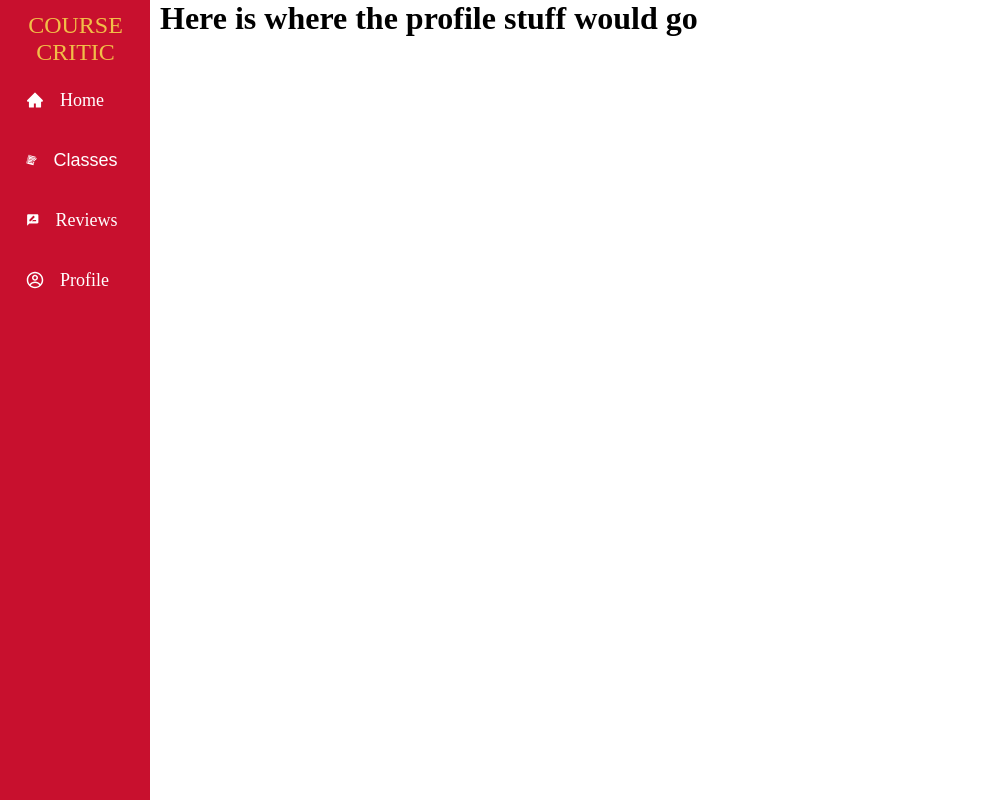
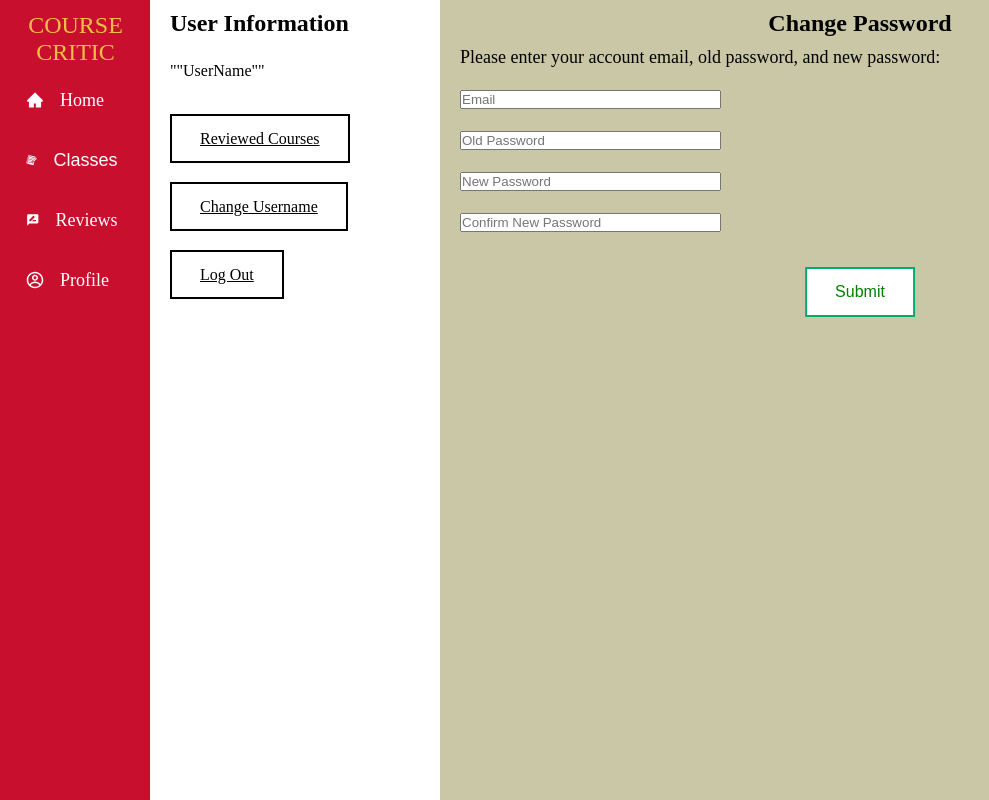
Before and after one commit to Drake-Dodson/course-critic, a React (Create React App) app in the folder 319-course-critic-ui/: page /profile in a window 1280 px wide. Shown: the top 800 px of the page, without its empty margins (0-989 px from the left). Built offline with nearby package versions, Linux system fonts and the light colour scheme.

Commit message:
profile page done

```diff
--- a/319-course-critic-ui/src/pages/CourseReviews.js
+++ b/319-course-critic-ui/src/pages/CourseReviews.js
@@ -12,6 +12,7 @@ function CourseReviews() {
             </head>
 
             <body>
+
                 <div className='center_text'>
                     <h1>
                         Course Reviews for [COMS 319]
@@ -53,6 +54,10 @@ function CourseReviews() {
                     <p>Grade: A-</p>
                     <p>Comment: bla bla bla</p>
                 </div>
+
+                <div className='review_button'>
+                    <a class="btn btn-primary" href="/create_review">Create Review</a>
+                </div>
             </body>
         </html>
     )
--- /dev/null
+++ b/319-course-critic-ui/src/pages/Profile.css
@@ -0,0 +1,58 @@
+/*
+{
+    box-sizing: border-box;
+}
+*/
+
+/* Set additional styling options for the columns */
+
+  /* Create two unequal columns that floats next to each other */
+  .column {
+    float: left;
+    padding: 10px;
+    height: 1000px; /* Should be removed. Only for demonstration */
+  }
+
+  .left {
+    width: 25%;
+  }
+
+  .right {
+    background-color: #CAC7A7;
+    width: 75%;
+  }
+
+  /* Clear floats after the columns */
+  .row:after {
+    content: "";
+    display: table;
+    clear: both;
+  }
+
+  .center_text {
+    text-align:center;
+  }
+
+  .input {
+    font-size: large;
+    padding: 10px;
+}
+
+.container {
+  height: 100px;
+  position: relative;
+}
+
+.center {
+  margin: 0;
+  position: absolute;
+  top: 50%;
+  left: 50%;
+  -ms-transform: translate(-50%, -50%);
+  transform: translate(-50%, -50%);
+}
+
+.buttons {
+    padding-top: 25px;
+    padding-bottom: 25px;
+}
--- a/319-course-critic-ui/src/pages/Profile.js
+++ b/319-course-critic-ui/src/pages/Profile.js
@@ -1,12 +1,69 @@
 import React from 'react'
+import './Profile.css'
+import {Link } from "react-router-dom";
 
 function Profile() {
     return (
-        <div className='profile'>
-            <h1>
-                Here is where the profile stuff would go
-            </h1>
-        </div>
+        <html>
+            <head>
+            <title>
+                User Settings
+            </title>
+            </head>
+
+            <body>
+                <div class="profile">
+                    <div class="row">
+
+                        <div class="column left">
+                            <h2>User Information</h2>
+                            <div className="buttons">
+                                <p>""UserName""</p>
+                            </div>
+                            <div className="buttons">
+                                <a class="btn btn-primary" href="/Reviews">Reviewed Courses</a>
+                            </div>
+                            <div className="buttons">
+                                <a class="btn btn-primary" href="/Profile">Change Username</a>
+                            </div>
+                            <div className="buttons">
+                                <a class="btn btn-primary" href="/">Log Out</a>
+                            </div>
+                        </div>
+
+                        <div class="column right">
+                            <div class="center_text">
+                                <h2>Change Password</h2>
+                            </div>
+                            <form>
+
+                                <div className="input">
+                                    <p> Please enter your account email, old password, and new password: </p>
+                                </div>
+                                <div className="input">
+                                    <input type="text" id="email" name="email" size="30" placeholder="Email" required></input>
+                                </div>
+                                <div className="input">
+                                    <input type="password" id="old_pass" name="old_pass" size="30" placeholder="Old Password" required></input>
+                                </div>
+                                <div className="input">
+                                    <input type="password" id="new_pass" name="new_pass" size="30" placeholder="New Password" required></input>
+                                </div>
+                                <div className="input">
+                                    <input type="password" id="new_pass_confirm" name="new_pass_confirm" size="30"  placeholder="Confirm New Password"required></input>
+                                </div>
+                                <div class="container">
+                                    <div class="center">
+                                        <button class="btn submit">Submit</button>
+                                    </div>
+                                </div>
+                            </form>
+                        </div>
+
+                    </div>
+                </div>
+            </body>
+        </html>
     )
 }
 
--- a/319-course-critic-ui/src/pages/Reviews.css
+++ b/319-course-critic-ui/src/pages/Reviews.css
@@ -39,6 +39,11 @@
   text-align:center;
 }
 
+.review_button {
+  padding-left: 160px;
+  padding-top: 15px;
+}
+
 .review {
   border:10px;
   border-style:solid;
```
Also changed, not shown: 1 other file (tests, documents, lock files or other folders).
